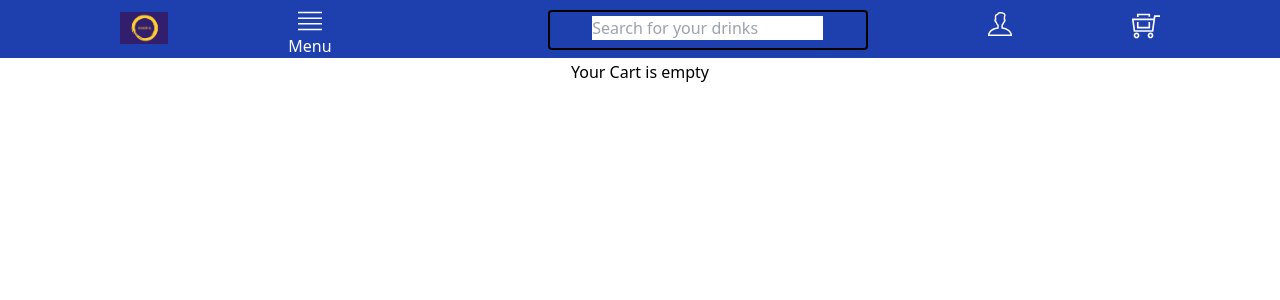
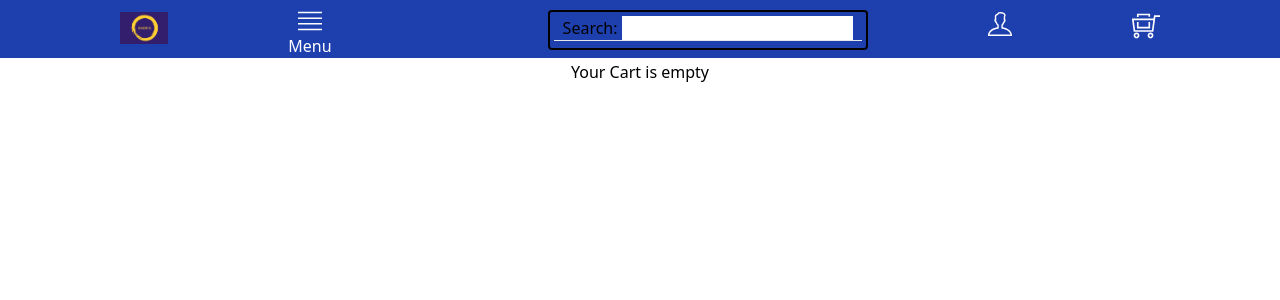
Before and after one commit to cocomelonjuice/GShop, a React (Vite) app: page /Cart in a window 1280 px wide. Shown: the top 300 px of the page. Built offline with nearby package versions, Linux system fonts and the light colour scheme.

Commit message:
update show only when query is not empty (searchbar)

```diff
--- a/src/components/Navbar.jsx
+++ b/src/components/Navbar.jsx
@@ -6,7 +6,7 @@ import Dropdown from './Dropdown';
 import {useSelector} from "react-redux";
 import {store} from "../redux/ReduxStore"
 
-import Searchbar from './Searchbar';
+import FilterableList from "./Searchbar"
 
 export default function Navbar () {
   //const {cart}= useSelector((state)=>state);
@@ -37,7 +37,7 @@ export default function Navbar () {
       */}
 
       <div className='w-80 border-2 border-black rounded mt-2.5 h-10 text-black p-1'>
-        {<Searchbar></Searchbar>}
+        {<FilterableList></FilterableList>}
       </div>
 
 
--- a/src/components/Searchbar.jsx
+++ b/src/components/Searchbar.jsx
@@ -4,7 +4,7 @@ import { productList } from '../ProductData';
 
 //cần intergrate SearchBar component này vào Navbar( thay thế hardcoded searchbar đang ở trên Navbar)
 //SearchBar có dạng dropdown list ( drop down từ thanh search, không cần hiển thị list filter này ở component khác ?)
-const Searchbar = () => {
+/*const Searchbar = () => {
   const [search,setSearch] = useState('');
   console.log(search);
   return (
@@ -35,11 +35,11 @@ const Searchbar = () => {
       <td>{item.price}</td>
     </tr>
   })
-}*/
+}
 
-export default Searchbar;
+export default Searchbar;*/
 
-/*
+
 export default function FilterableList() {
   const [query, setQuery] = useState("");
   const results = filterItems(productList, query);
@@ -52,7 +52,9 @@ export default function FilterableList() {
     <>
       <SearchBar query={query} onChange={handleChange} />
       <hr />
-      <List items={results} />
+      {query!=="" && (
+      <List items={results} />)}
+
     </>
   );
 }
@@ -85,4 +87,4 @@ function List({ items }) {
       </tbody>
     </table>
   );
-} */
+}
```
